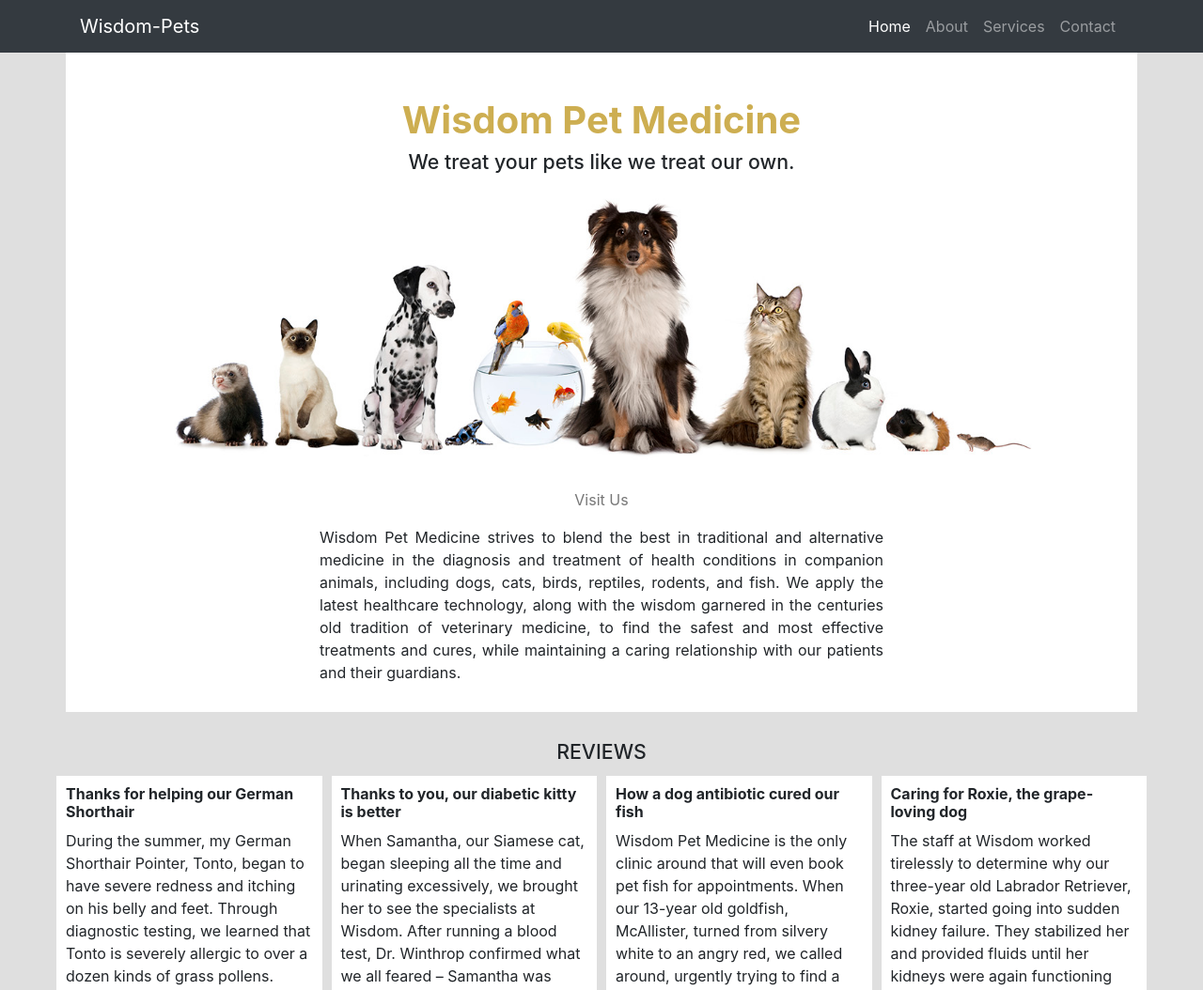
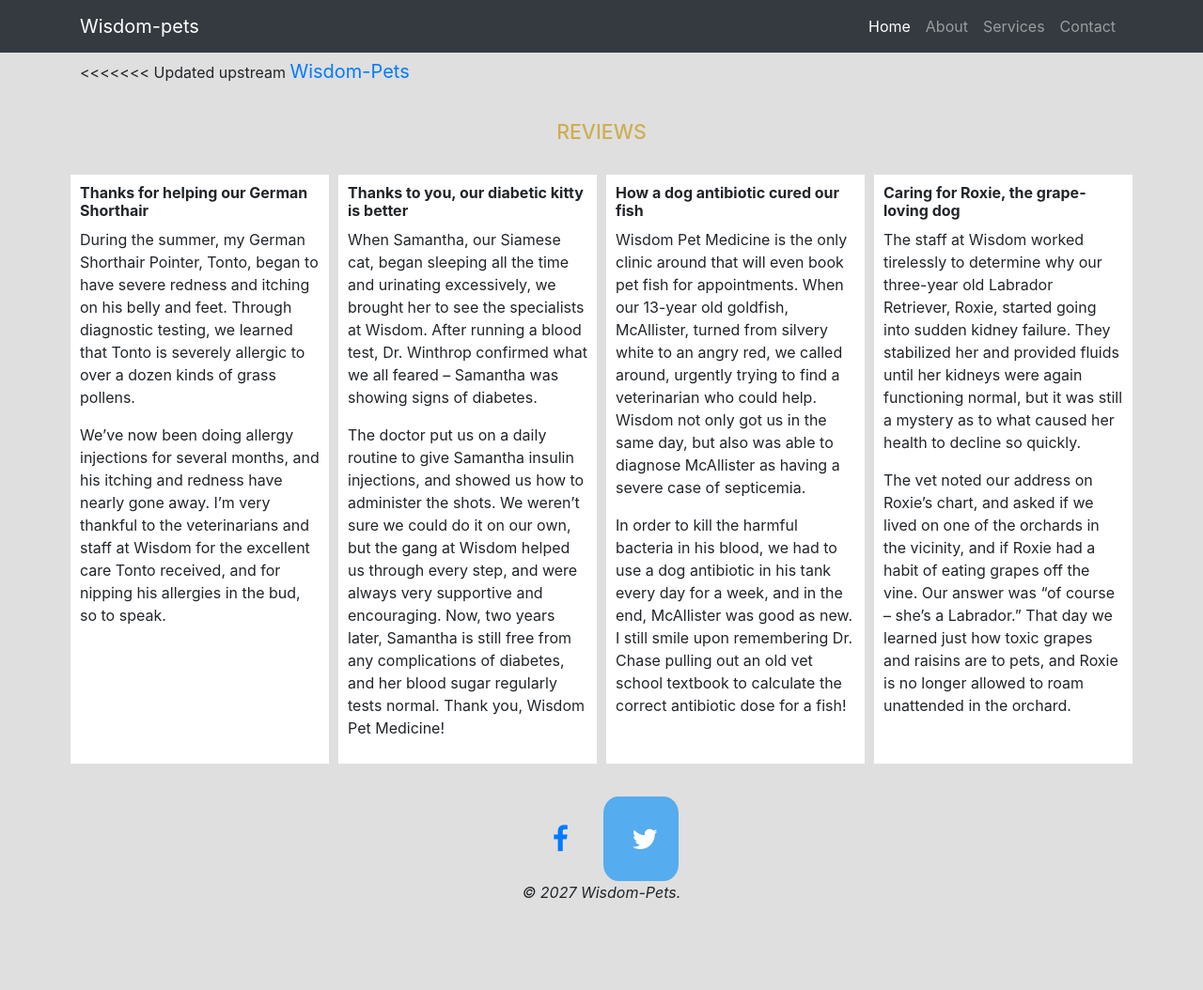
Before and after one commit to sbablu360/Wisdom-Pets, a website: page index.html in a window 1280 px wide. Shown: the top 1054 px of the page at 94% size. After the commit the page ends 978 px from the top, so only its background shows below. Drawn offline with Linux system fonts and the light colour scheme.

Commit message:
Added some features.
Added some features.

```diff
--- a/index.html
+++ b/index.html
@@ -1,32 +1,109 @@
 <!DOCTYPE html>
 <html lang="en">
+  <head>
+    <meta charset="utf-8" />
+    <meta
+      name="viewport"
+      content="width=device-width, initial-scale=1, shrink-to-fit=no"
+    />
+    <meta name="description" content="" />
+    <meta name="author" content="" />
 
-<head>
-
-  <meta charset="utf-8">
-  <meta name="viewport" content="width=device-width, initial-scale=1, shrink-to-fit=no">
-  <meta name="description" content="">
-  <meta name="author" content="">
-
-  <title>Wisdom-Pets</title>
+    <title>Wisdom-pets</title>
 
     <!-- Bootstrap core CSS -->
-  <link href="vendor/bootstrap/css/bootstrap.min.css" rel="stylesheet">
-
+    <link href="vendor/bootstrap/css/bootstrap.min.css" rel="stylesheet" />
+    <link
+      rel="stylesheet"
+      href="https://cdnjs.cloudflare.com/ajax/libs/font-awesome/4.7.0/css/font-awesome.min.css"
+    />
     <style>
       .challenge.container {
-      width:100%;
-      padding:0;
+        width: 100%;
+        padding: 0;
+      }
+      #copyright {
+        font-style: italic;
+        font-size: 16px;
+        text-align: center;
+      }
+      .fa {
+        padding: 30px;
+        font-size: 30px;
+        width: 50px;
+        text-align: center;
+        text-decoration: none;
+      }
+      .fa {
+        padding-right: 50px;
+        font-size: 30px;
+        width: 30px;
+        text-align: center;
+        text-decoration: none;
+        border-radius: 20%;
+      }
+
+<<<<<<< Updated upstream
+  <title>Wisdom-Pets</title>
+=======
+      .fa:hover {
+        opacity: 0.7;
+      }
+>>>>>>> Stashed changes
+
+      .fa-facebook {
+        background: #3b5998;
+        color: white;
+      }
+
+      .fa-twitter {
+        background: #55acee;
+        color: white;
       }
     </style>
-
   </head>
 
-<body style="background-color: #DFDFDF">
-
+  <body style="background-color: #dfdfdf">
     <!-- Navigation -->
     <nav class="navbar navbar-expand-lg navbar-dark bg-dark static-top">
       <div class="container">
+        <a class="navbar-brand" href="#">Wisdom-pets</a>
+        <button
+          class="navbar-toggler"
+          type="button"
+          data-toggle="collapse"
+          data-target="#navbarResponsive"
+          aria-controls="navbarResponsive"
+          aria-expanded="false"
+          aria-label="Toggle navigation"
+        >
+          <span class="navbar-toggler-icon"></span>
+        </button>
+        <div class="collapse navbar-collapse" id="navbarResponsive">
+          <ul class="navbar-nav ml-auto">
+            <li class="nav-item active">
+              <a class="nav-link" href="#"
+                >Home
+                <span class="sr-only">(current)</span>
+              </a>
+            </li>
+            <li class="nav-item">
+              <a class="nav-link" href="about.html">About</a>
+            </li>
+            <li class="nav-item">
+              <a class="nav-link" href="about.html">Services</a>
+            </li>
+            <li class="nav-item">
+              <a class="nav-link" href="about.html">Contact</a>
+            </li>
+          </ul>
+        </div>
+      </div>
+    </nav>
+
+    <!-- Page Content -->
+    <div class="container">
+<<<<<<< Updated upstream
       <a class="navbar-brand" href="#">Wisdom-Pets</a>
       <button class="navbar-toggler" type="button" data-toggle="collapse" data-target="#navbarResponsive" aria-controls="navbarResponsive" aria-expanded="false" aria-label="Toggle navigation">
         <span class="navbar-toggler-icon"></span>
@@ -48,53 +125,166 @@
             <a class="nav-link" href="#">Contact</a>
           </li>
         </ul>
+=======
+      <div class="row" style="background-color: white">
+        <div class="col-lg-12 text-center">
+          <h1 class="mt-5" style="color: #cdae51">
+            <b>Wisdom Pet Medicine</b>
+          </h1>
+          <h2 style="font-size: 16pt">
+            We treat your pets like we treat our own.
+          </h2>
+          <img style="width: 100%" src="./images/all-animals.jpg" />
+          <p style="padding-top: 30px">
+            <a href="about.html" style="color: #777777">Visit Us</a>
+          </p>
+          <p
+            style="
+              text-align: justify;
+              max-width: 600px;
+              margin: auto;
+              padding-bottom: 30px;
+            "
+          >
+            Wisdom Pet Medicine strives to blend the best in traditional and
+            alternative medicine in the diagnosis and treatment of health
+            conditions in companion animals, including dogs, cats, birds,
+            reptiles, rodents, and fish. We apply the latest healthcare
+            technology, along with the wisdom garnered in the centuries old
+            tradition of veterinary medicine, to find the safest and most
+            effective treatments and cures, while maintaining a caring
+            relationship with our patients and their guardians.
+          </p>
+        </div>
+>>>>>>> Stashed changes
       </div>
     </div>
-  </nav>
 
-  <!-- Page Content -->
-  <div class="container">
-    <div class="row" style="background-color:white">
-      <div class="col-lg-12 text-center">
-        <h1 class="mt-5" style="color: #cdae51"><b>Wisdom Pet Medicine</b></h1>
-        <h2 style="font-size:16pt;">We treat your pets like we treat our own.</h2>
-        <img style="width:100%" src="./images/all-animals.jpg">
-        <p style="padding-top:30px"><a href="#" style="color:#777777">Visit Us</a></p>
-        <p style="text-align:justify; max-width:600px; margin:auto; padding-bottom:30px;">Wisdom Pet Medicine strives to blend the best in traditional and alternative medicine in the diagnosis and treatment of health conditions in companion animals, including dogs, cats, birds, reptiles, rodents, and fish. We apply the latest healthcare technology, along with the wisdom garnered in the centuries old tradition of veterinary medicine, to find the safest and most effective treatments and cures, while maintaining a caring relationship with our patients and their guardians.</p>
+    <div class="container challenge" style="padding-bottom: 30px">
+      <h3
+        style="
+          font-size: 16pt;
+          color: #cdae51;
+          padding-top: 30px;
+          padding-bottom: 20px;
+          text-align: center;
+        "
+      >
+        REVIEWS
+      </h3>
+      <div class="row" style="background-color: white">
+        <div
+          class="col-sm-6 col-lg-3"
+          style="
+            border: 5px solid #dfdfdf;
+            background-color: white;
+            padding: 10px;
+          "
+        >
+          <h6><b>Thanks for helping our German Shorthair</b></h6>
+          <p>
+            During the summer, my German Shorthair Pointer, Tonto, began to have
+            severe redness and itching on his belly and feet. Through diagnostic
+            testing, we learned that Tonto is severely allergic to over a dozen
+            kinds of grass pollens.
+          </p>
+          <p>
+            We’ve now been doing allergy injections for several months, and his
+            itching and redness have nearly gone away. I’m very thankful to the
+            veterinarians and staff at Wisdom for the excellent care Tonto
+            received, and for nipping his allergies in the bud, so to speak.
+          </p>
+        </div>
+        <div
+          class="col-sm-6 col-lg-3"
+          style="
+            border: 5px solid #dfdfdf;
+            background-color: white;
+            padding: 10px;
+          "
+        >
+          <h6><b>Thanks to you, our diabetic kitty is better</b></h6>
+          <p>
+            When Samantha, our Siamese cat, began sleeping all the time and
+            urinating excessively, we brought her to see the specialists at
+            Wisdom. After running a blood test, Dr. Winthrop confirmed what we
+            all feared – Samantha was showing signs of diabetes.
+          </p>
+          <p>
+            The doctor put us on a daily routine to give Samantha insulin
+            injections, and showed us how to administer the shots. We weren’t
+            sure we could do it on our own, but the gang at Wisdom helped us
+            through every step, and were always very supportive and encouraging.
+            Now, two years later, Samantha is still free from any complications
+            of diabetes, and her blood sugar regularly tests normal. Thank you,
+            Wisdom Pet Medicine!
+          </p>
+        </div>
+        <div
+          class="col-sm-6 col-lg-3"
+          style="
+            border: 5px solid #dfdfdf;
+            background-color: white;
+            padding: 10px;
+          "
+        >
+          <h6><b>How a dog antibiotic cured our fish</b></h6>
+          <p>
+            Wisdom Pet Medicine is the only clinic around that will even book
+            pet fish for appointments. When our 13-year old goldfish,
+            McAllister, turned from silvery white to an angry red, we called
+            around, urgently trying to find a veterinarian who could help.
+            Wisdom not only got us in the same day, but also was able to
+            diagnose McAllister as having a severe case of septicemia.
+          </p>
+          <p>
+            In order to kill the harmful bacteria in his blood, we had to use a
+            dog antibiotic in his tank every day for a week, and in the end,
+            McAllister was good as new. I still smile upon remembering Dr. Chase
+            pulling out an old vet school textbook to calculate the correct
+            antibiotic dose for a fish!
+          </p>
+        </div>
+        <div
+          class="col-sm-6 col-lg-3"
+          style="
+            border: 5px solid #dfdfdf;
+            background-color: white;
+            padding: 10px;
+          "
+        >
+          <h6><b>Caring for Roxie, the grape-loving dog</b></h6>
+          <p>
+            The staff at Wisdom worked tirelessly to determine why our
+            three-year old Labrador Retriever, Roxie, started going into sudden
+            kidney failure. They stabilized her and provided fluids until her
+            kidneys were again functioning normal, but it was still a mystery as
+            to what caused her health to decline so quickly.
+          </p>
+          <p>
+            The vet noted our address on Roxie’s chart, and asked if we lived on
+            one of the orchards in the vicinity, and if Roxie had a habit of
+            eating grapes off the vine. Our answer was “of course – she’s a
+            Labrador.” That day we learned just how toxic grapes and raisins are
+            to pets, and Roxie is no longer allowed to roam unattended in the
+            orchard.
+          </p>
         </div>
       </div>
     </div>
 
-  <div class="container challenge" style="padding-bottom:30px;">
-    <h3 style="font-size:16pt;padding-top:30px;text-align:center;">REVIEWS</h3>
-    <div class="row" style="background-color:white;">
-      <div class="col-sm-6 col-lg-3" style="border:5px solid #DFDFDF;background-color:white;padding:10px;">
-        <h6><b>Thanks for helping our German Shorthair</b></h6>
-        <p>During the summer, my German Shorthair Pointer, Tonto, began to have severe redness and itching on his belly and feet. Through diagnostic testing, we learned that Tonto is severely allergic to over a dozen kinds of grass pollens.</p>
-        <p>We’ve now been doing allergy injections for several months, and his itching and redness have nearly gone away. I’m very thankful to the veterinarians and staff at Wisdom for the excellent care Tonto received, and for nipping his allergies in the bud, so to speak.</p>
+    <div>
+      <footer>
+        <div style="text-align: center" ;>
+          <a href="#" class="fa fa-facebook"></a>
+          <a href="#" class="fa fa-twitter"></a>
         </div>
-      <div class="col-sm-6 col-lg-3" style="border:5px solid #DFDFDF;background-color:white;padding:10px;">
-        <h6><b>Thanks to you, our diabetic kitty is better</b></h6>
-        <p>When Samantha, our Siamese cat, began sleeping all the time and urinating excessively, we brought her to see the specialists at Wisdom. After running a blood test, Dr. Winthrop confirmed what we all feared – Samantha was showing signs of diabetes.</p>
-        <p>The doctor put us on a daily routine to give Samantha insulin injections, and showed us how to administer the shots. We weren’t sure we could do it on our own, but the gang at Wisdom helped us through every step, and were always very supportive and encouraging. Now, two years later, Samantha is still free from any complications of diabetes, and her blood sugar regularly tests normal. Thank you, Wisdom Pet Medicine!</p>
-      </div>
-      <div class="col-sm-6 col-lg-3" style="border:5px solid #DFDFDF;background-color:white;padding:10px;">
-        <h6><b>How a dog antibiotic cured our fish</b></h6>
-        <p>Wisdom Pet Medicine is the only clinic around that will even book pet fish for appointments. When our 13-year old goldfish, McAllister, turned from silvery white to an angry red, we called around, urgently trying to find a veterinarian who could help. Wisdom not only got us in the same day, but also was able to diagnose McAllister as having a severe case of septicemia.</p>
-        <p>In order to kill the harmful bacteria in his blood, we had to use a dog antibiotic in his tank every day for a week, and in the end, McAllister was good as new. I still smile upon remembering Dr. Chase pulling out an old vet school textbook to calculate the correct antibiotic dose for a fish!</p>
-      </div>
-      <div class="col-sm-6 col-lg-3" style="border:5px solid #DFDFDF;background-color:white;padding:10px;">
-        <h6><b>Caring for Roxie, the grape-loving dog</b></h6>
-        <p>The staff at Wisdom worked tirelessly to determine why our three-year old Labrador Retriever, Roxie, started going into sudden kidney failure. They stabilized her and provided fluids until her kidneys were again functioning normal, but it was still a mystery as to what caused her health to decline so quickly.</p>
-        <p>The vet noted our address on Roxie’s chart, and asked if we lived on one of the orchards in the vicinity, and if Roxie had a habit of eating grapes off the vine. Our answer was “of course – she’s a Labrador.” That day we learned just how toxic grapes and raisins are to pets, and Roxie is no longer allowed to roam unattended in the orchard.</p>
-      </div>
-    </div>
+        <p id="copyright">&copy; 2027 Wisdom-Pets.</p>
+      </footer>
     </div>
 
     <!-- Bootstrap core JavaScript -->
     <script src="vendor/jquery/jquery.slim.min.js"></script>
     <script src="vendor/bootstrap/js/bootstrap.bundle.min.js"></script>
-
   </body>
-
 </html>
```
Also changed, not shown: about.html (added, +146 -0 lines). Lines whose indentation alone changed are shown as unchanged.
